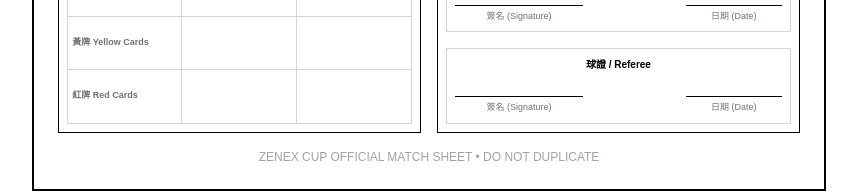
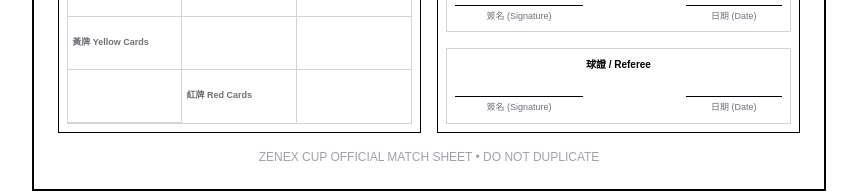
Before and after one commit to clawdfelix-ship-it/football-league-system, a Next.js app: page /admin/match-sheet/demo in a window 1280 px wide. Shown: the part 1123-1316 px from the top of the page, without its empty margins (211-1068 px from the left). Built offline with nearby package versions, Linux system fonts and the light colour scheme.

Commit message:
Move red cards row to Column B Row 5

```diff
--- a/app/admin/match-sheet/[teamId]/page.tsx
+++ b/app/admin/match-sheet/[teamId]/page.tsx
@@ -104,8 +104,8 @@ export default async function MatchSheet({ params }: { params: Promise<{ teamId:
                 <div className="border-r border-b border-gray-300"></div>
                 <div className="border-b border-gray-300"></div>
                 {/* Row 5: 紅牌 Red Cards */}
+                <div className="border-r border-b border-gray-300"></div>
                 <div className="border-r border-gray-300 text-[9px] font-bold text-zinc-500 flex items-center pl-1">紅牌 Red Cards</div>
-                <div className="border-r border-gray-300"></div>
                 <div></div>
               </div>
             </div>
--- a/app/admin/match-sheet/demo/page.tsx
+++ b/app/admin/match-sheet/demo/page.tsx
@@ -148,8 +148,8 @@ export default function DemoMatchSheet() {
                 <div className="border-r border-b border-gray-300"></div>
                 <div className="border-b border-gray-300"></div>
                 {/* Row 5: 紅牌 Red Cards */}
+                <div className="border-r border-b border-gray-300"></div>
                 <div className="border-r border-gray-300 text-[9px] font-bold text-zinc-500 flex items-center pl-1">紅牌 Red Cards</div>
-                <div className="border-r border-gray-300"></div>
                 <div></div>
               </div>
             </div>
```
